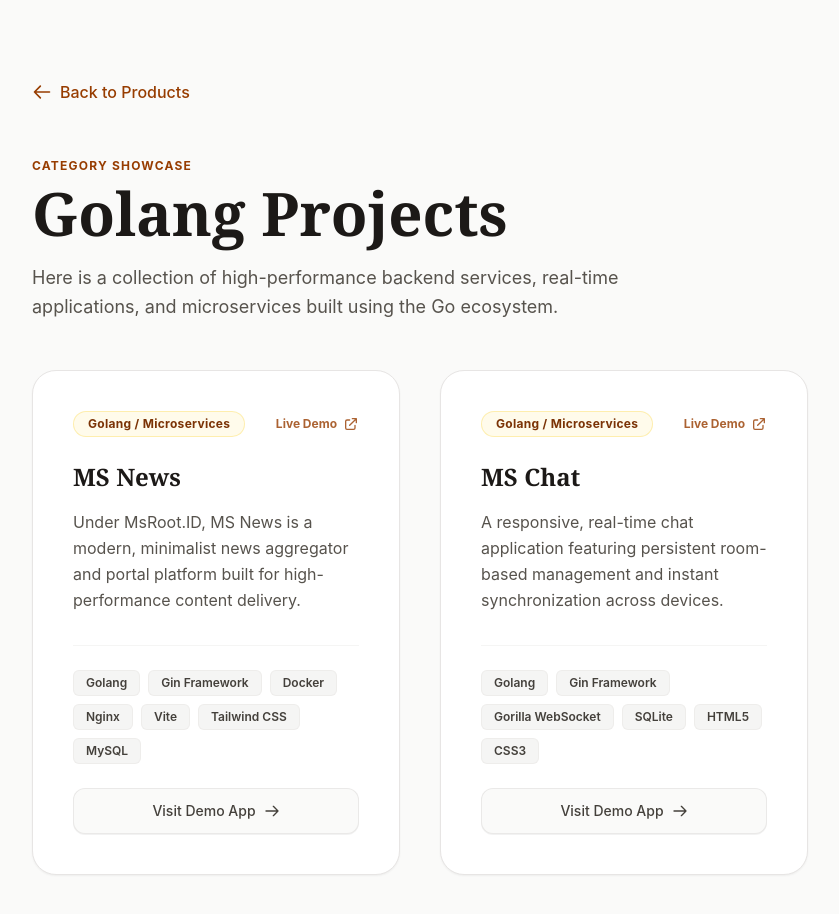
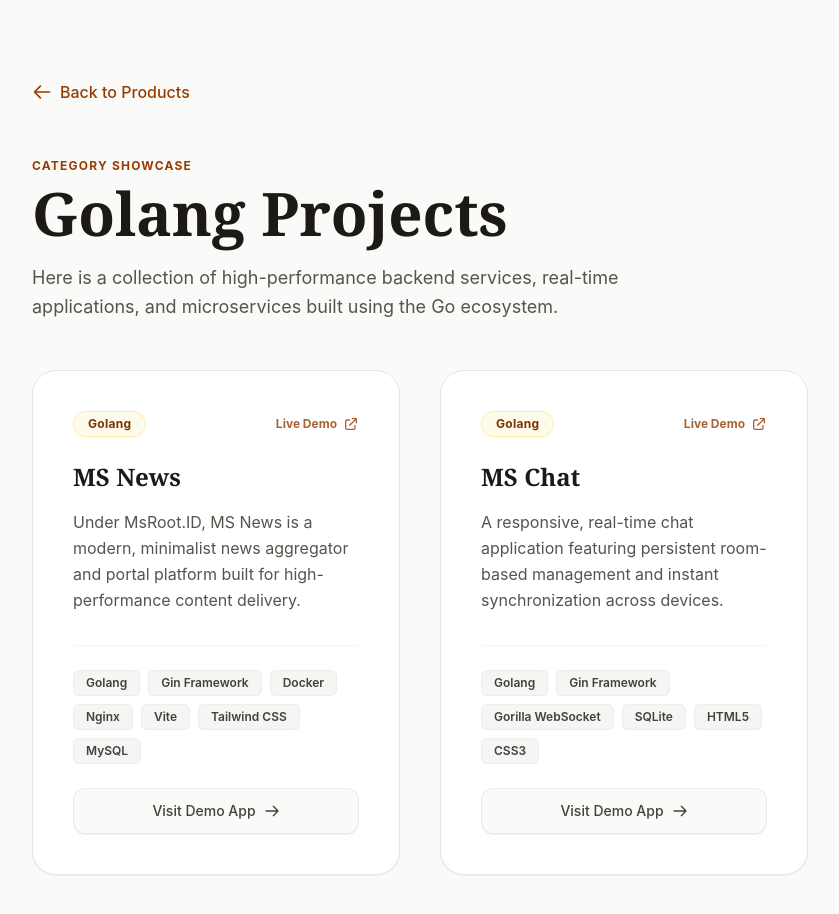
Before and after one commit to farkhanisturkia/lp-msroot, a Vue app: page /golang in a window 1280 px wide. Shown: the top 914 px of the page, without its empty margins (16-855 px from the left). Built offline with nearby package versions, Linux system fonts and the light colour scheme.

Commit message:
[update] project view

```diff
--- a/src/views/GolangView.vue
+++ b/src/views/GolangView.vue
@@ -63,7 +63,7 @@ const backToProduct = async () => {
           <div>
             <div class="flex items-center justify-between mb-6">
               <span class="px-3.5 py-1 bg-amber-50 text-amber-900 border border-amber-200/60 rounded-full text-xs font-bold tracking-wide">
-                Golang / Microservices
+                Golang
               </span>
 
               <a
--- a/src/views/JsTsView.vue
+++ b/src/views/JsTsView.vue
@@ -69,7 +69,7 @@ const backToProduct = async () => {
           <div>
             <div class="flex items-center justify-between mb-6">
               <span class="px-3.5 py-1 bg-amber-50 text-amber-900 border border-amber-200/60 rounded-full text-xs font-bold tracking-wide">
-                JS / TS / Vue
+                JS / TS
               </span>
 
               <a
--- a/src/views/PhpLaravelView.vue
+++ b/src/views/PhpLaravelView.vue
@@ -63,7 +63,7 @@ const backToProduct = async () => {
           <div>
             <div class="flex items-center justify-between mb-6">
               <span class="px-3.5 py-1 bg-amber-50 text-amber-900 border border-amber-200/60 rounded-full text-xs font-bold tracking-wide">
-                PHP / Laravel
+                Laravel
               </span>
 
               <a
```
